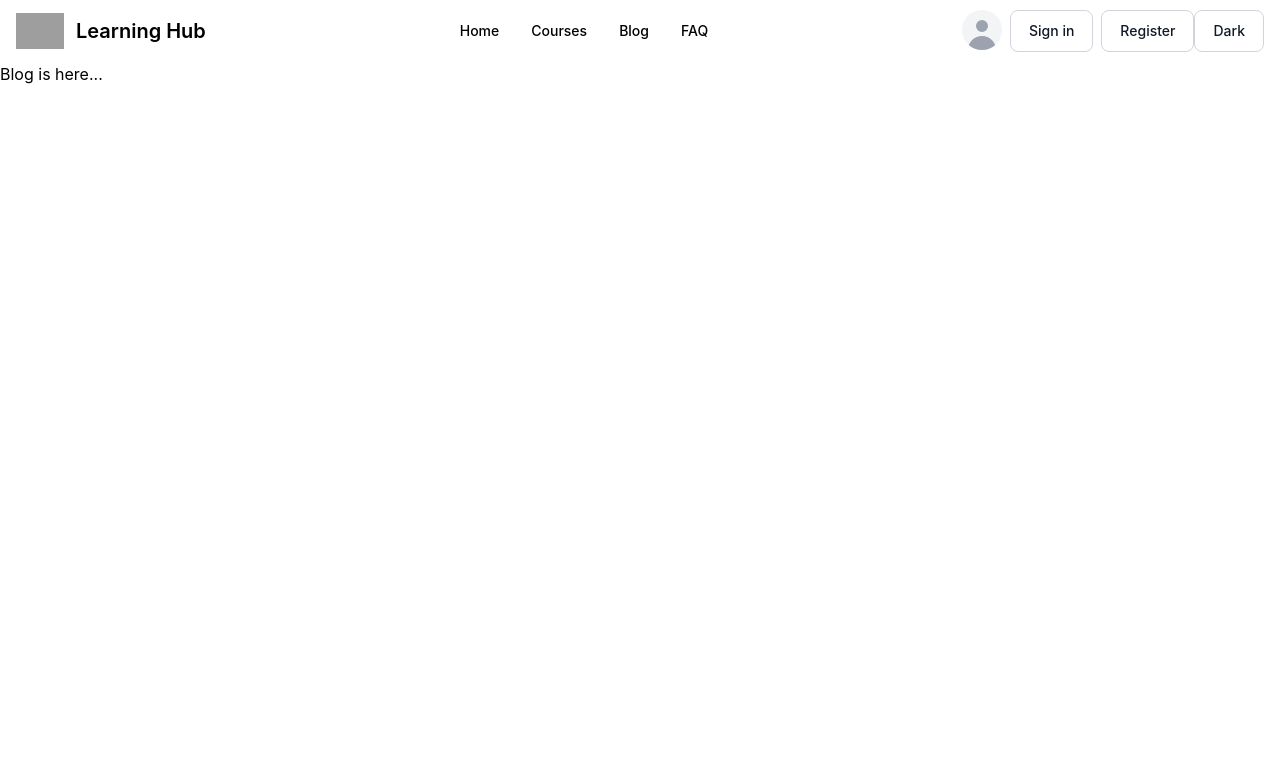
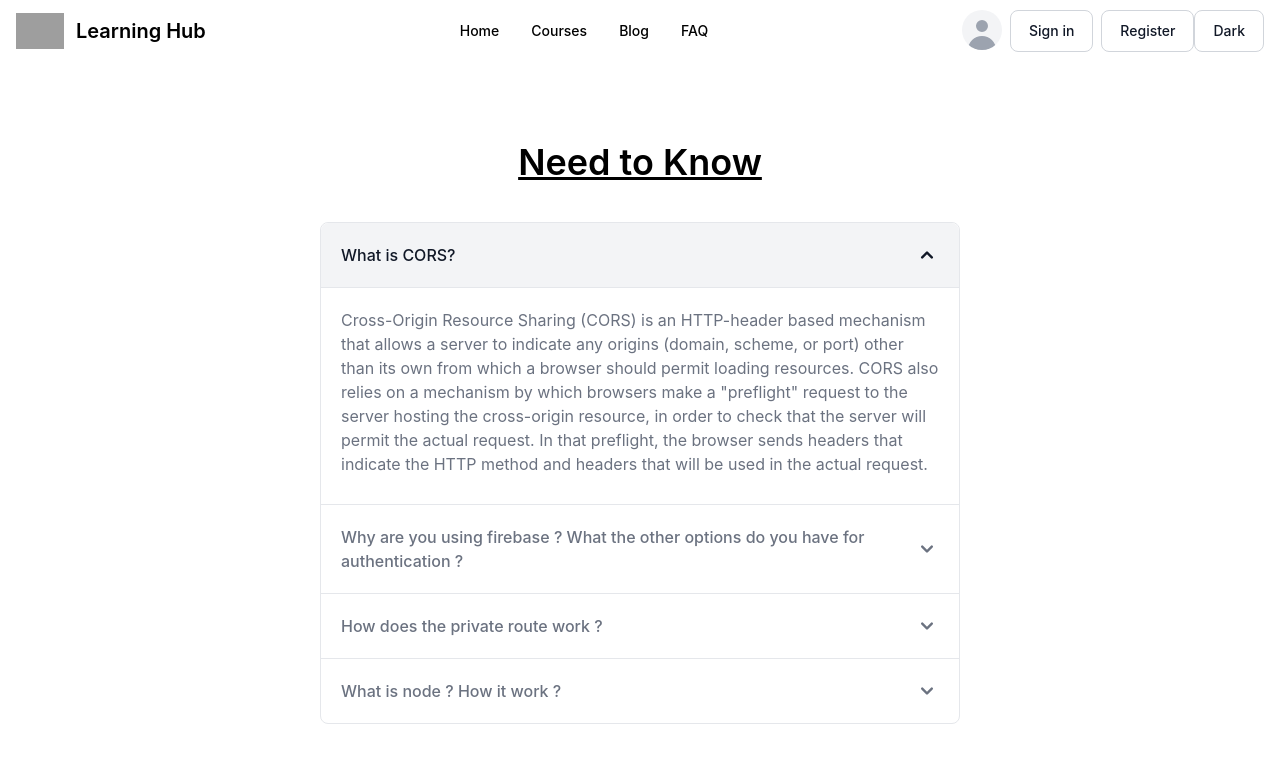
Before and after one commit to Marufhossain112/learning-platform-client, a React (Create React App) app: page /blog in a window 1280 px wide. Shown: the top 762 px of the page. Built offline with nearby package versions, Linux system fonts and the light colour scheme; no server answers; grey boxes are pictures that could not be loaded.

Commit message:
blog route added

```diff
--- a/src/Pages/Blog/Blog.js
+++ b/src/Pages/Blog/Blog.js
@@ -1,9 +1,73 @@
+import { Accordion } from "flowbite-react";
 import React from "react";
 
 const Blog = () => {
   return (
-    <div>
-      <h2>Blog is here...</h2>
+    <div className="mx-auto w-1/2 mt-20">
+      <h2 className="text-center mb-10 text-4xl font-semibold underline">
+        Need to Know{" "}
+      </h2>
+      <Accordion alwaysOpen={true}>
+        <Accordion.Panel>
+          <Accordion.Title>What is CORS?</Accordion.Title>
+          <Accordion.Content>
+            <p className="mb-2 text-gray-500 dark:text-gray-400">
+              Cross-Origin Resource Sharing (CORS) is an HTTP-header based
+              mechanism that allows a server to indicate any origins (domain,
+              scheme, or port) other than its own from which a browser should
+              permit loading resources. CORS also relies on a mechanism by which
+              browsers make a "preflight" request to the server hosting the
+              cross-origin resource, in order to check that the server will
+              permit the actual request. In that preflight, the browser sends
+              headers that indicate the HTTP method and headers that will be
+              used in the actual request.
+            </p>
+          </Accordion.Content>
+        </Accordion.Panel>
+        <Accordion.Panel>
+          <Accordion.Title>
+            Why are you using firebase ? What the other options do you have for
+            authentication ?{" "}
+          </Accordion.Title>
+          <Accordion.Content>
+            <p className="mb-2 text-gray-500 dark:text-gray-400">
+              Firebase is free and Firebase helps me develop high-quality apps,
+              grow my user base, and earn more money. Each feature works
+              independently, and they work even better together.Usually,
+              authentication by a server entails the use of a user name and
+              password. Other ways to authenticate can be through cards, retina
+              scans, voice recognition, and fingerprints.
+            </p>
+          </Accordion.Content>
+        </Accordion.Panel>
+        <Accordion.Panel>
+          <Accordion.Title>How does the private route work ?</Accordion.Title>
+          <Accordion.Content>
+            <p className="mb-2 text-gray-500 dark:text-gray-400">
+              The private route component is similar to the public route, the
+              only change is that redirect URL and authenticate condition. If
+              the user is not authenticated he will be redirected to the login
+              page and the user can only access the authenticated routes If he
+              is authenticated (Logged in).
+            </p>
+          </Accordion.Content>
+        </Accordion.Panel>
+        <Accordion.Panel>
+          <Accordion.Title>What is node ? How it work ?</Accordion.Title>
+          <Accordion.Content>
+            <p className="mb-2 text-gray-500 dark:text-gray-400">
+              Node.js is an open-source, cross-platform, back-end JavaScript
+              runtime environment that runs on the V8 engine and executes
+              JavaScript code outside a web browser.It is a used as backend
+              service where javascript works on the server-side of the
+              application. This way javascript is used on both frontend and
+              backend. Node. js runs on chrome v8 engine which converts
+              javascript code into machine code, it is highly scalable,
+              lightweight, fast, and data-intensive.
+            </p>
+          </Accordion.Content>
+        </Accordion.Panel>
+      </Accordion>
     </div>
   );
 };
```
